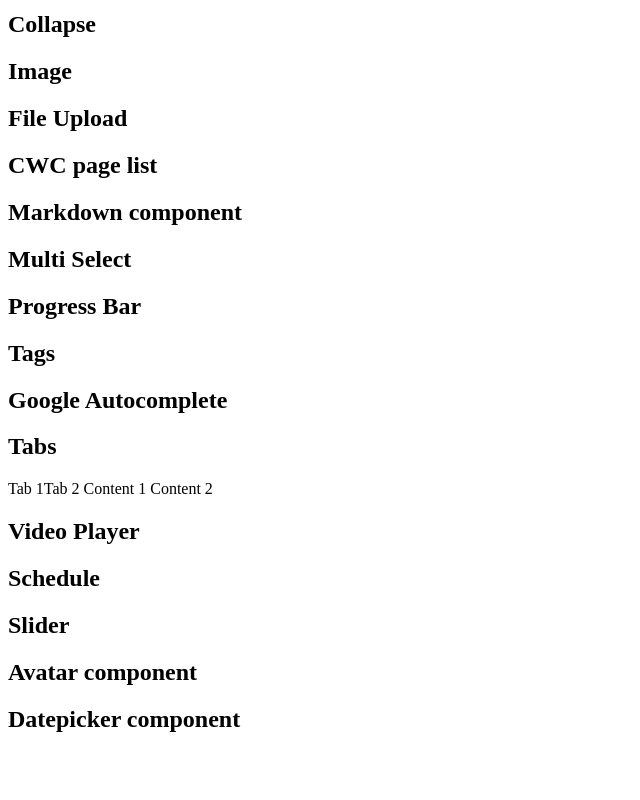
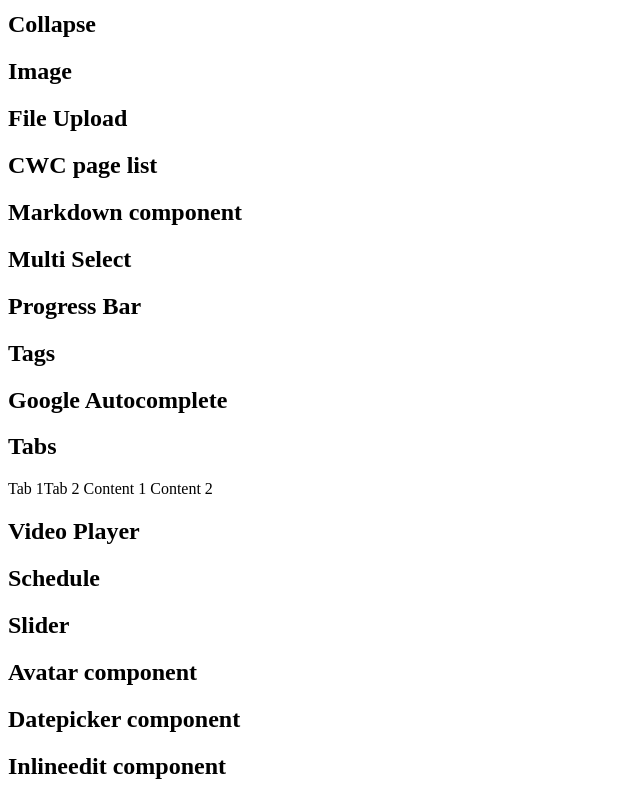
Before and after one commit to Uiseguys/uilib-integration-test, an Angular app: page / in a window 1280 px wide. Shown: the part 829-1629 px from the top of the page, without its empty margins (0-640 px from the left). Before the commit the page ends 1582 px from the top, so only its background shows below. Built offline with nearby package versions, Linux system fonts and the light colour scheme.

Commit message:
inline edit element

```diff
--- a/package.json
+++ b/package.json
@@ -34,7 +34,7 @@
         "@types/jasmine": "~2.8.3",
         "@types/jasminewd2": "~2.0.2",
         "@types/node": "~6.0.60",
-        "@ui-guys/stencil-bs-ui-lib": "^0.3.90",
+        "@ui-guys/stencil-bs-ui-lib": "^0.3.91",
         "codelyzer": "^4.0.1",
         "jasmine-core": "~2.8.0",
         "jasmine-spec-reporter": "~4.2.1",
--- a/src/app/app.component.html
+++ b/src/app/app.component.html
@@ -142,6 +142,10 @@
             <h2 class="page-header">Datepicker component</h2>
             <cwc-datepicker start-date="03/25/2018" end-date="04/12/2018">
             </cwc-datepicker>
+
+            <h2 class="page-header">Inlineedit component</h2>
+            <cwc-inlineedit label="Field label" value="Example of text">
+            </cwc-inlineedit>
         </div>
     </div>
 </div>
```
Also changed, not shown: 1 other file (tests, documents, lock files or other folders).
